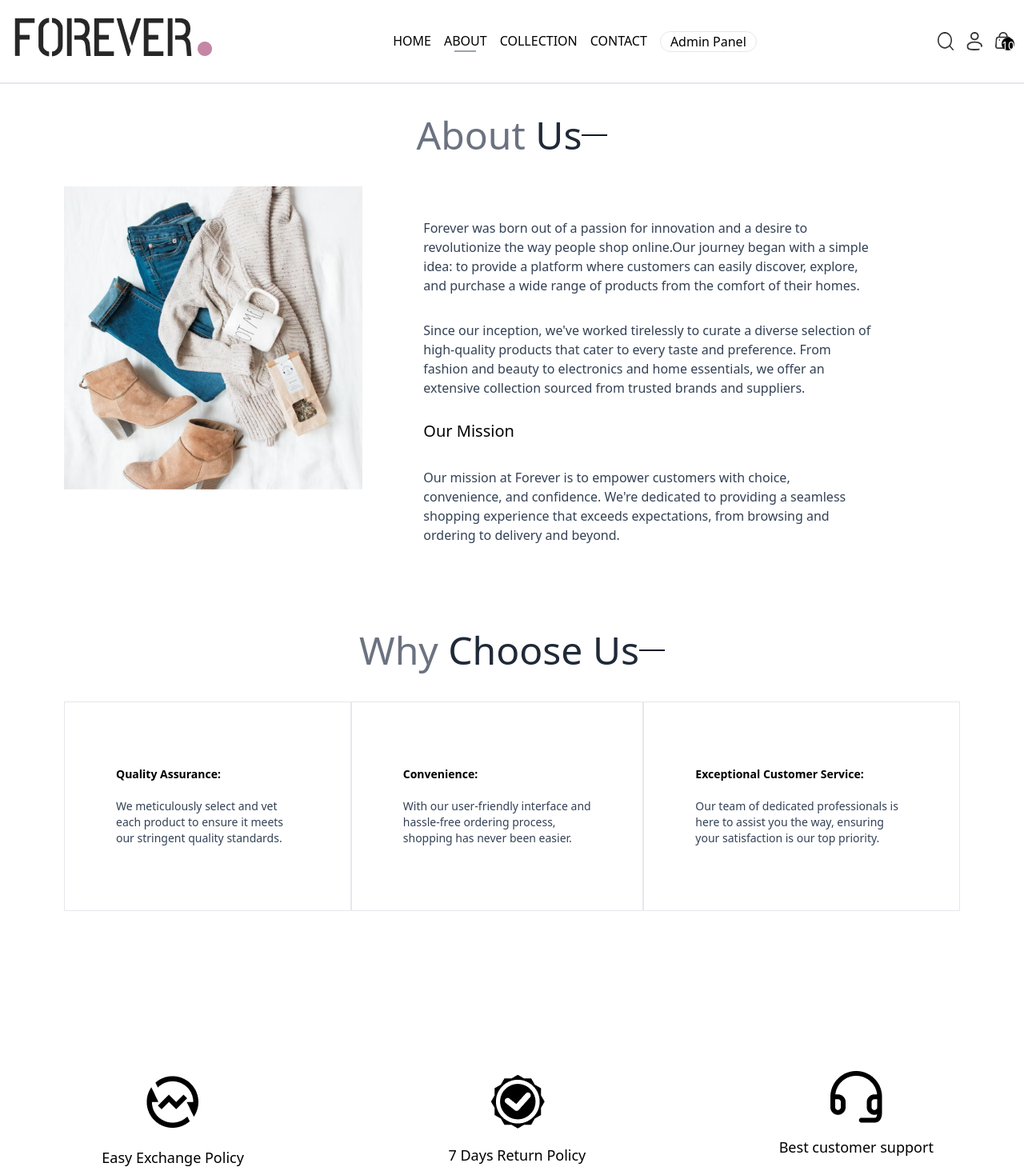
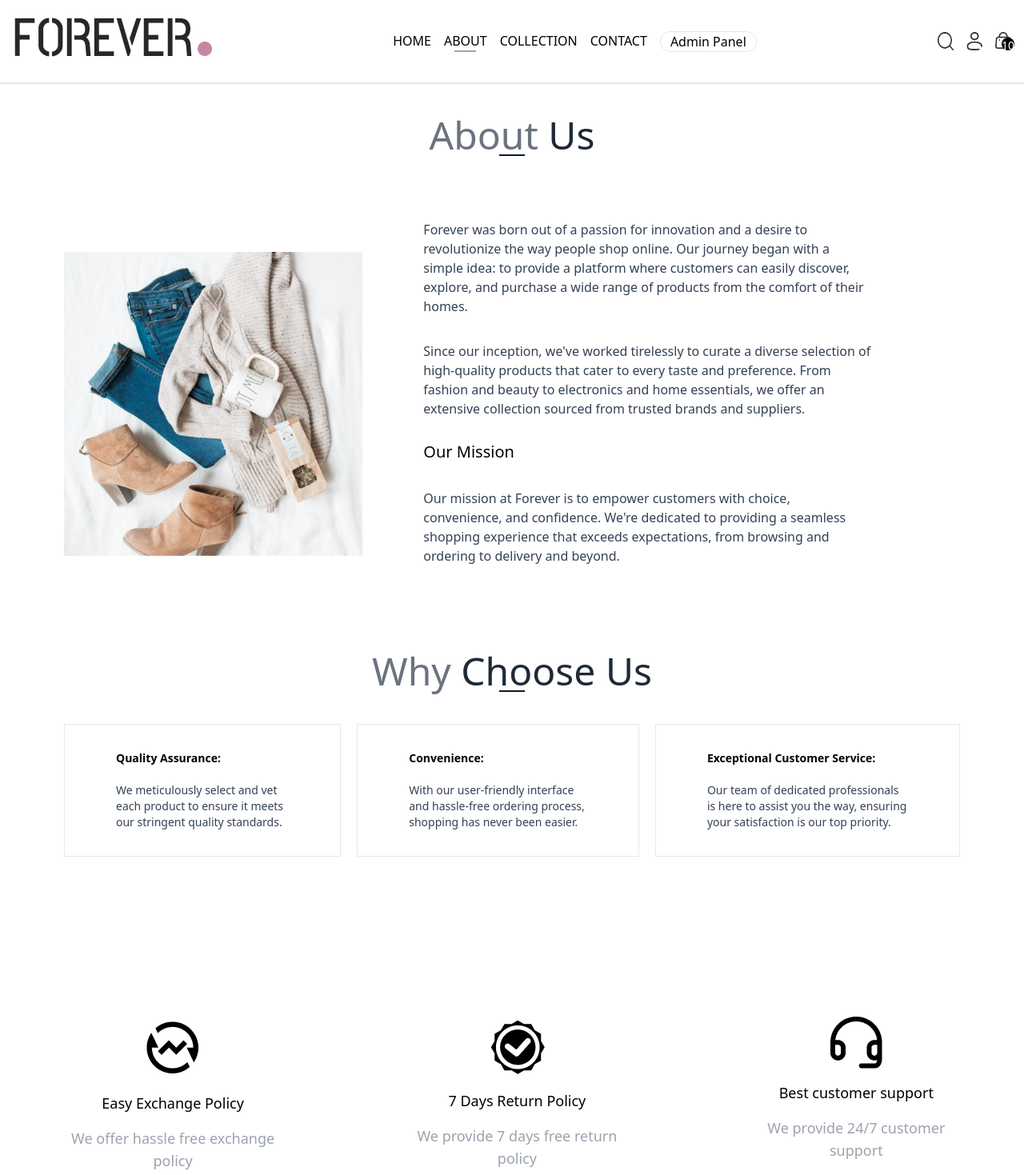
Before and after one commit to YoumnaElsaeedd/Forever-project, a React (Create React App) app: page /about in a window 1280 px wide. Shown: the top 1469 px of the page at 80% size. Built offline with nearby package versions, Linux system fonts and the light colour scheme.

Commit message:
efits in about and contact page

```diff
--- a/src/pages/about.jsx
+++ b/src/pages/about.jsx
@@ -6,40 +6,55 @@ import { assets } from '../assets/frontend_assets/assets'
 function About() {
   return (
     <>
-    <div className='flex justify-center items-center my-10'>
+    <div className='flex flex-col items-center my-10'>
   <Title text1="About" text2="Us" />
-    <p className='h-0.5 w-8 bg-slate-900 items-center'></p>
+  <p className='h-0.5 w-8 bg-slate-900'></p>
 </div>
-    <div className='sm:flex gap-9'>
-      <img  className='sm:w-1/3 h-1/3' src={assets.about_img}/>
+
+<div className='flex flex-col sm:flex-row gap-9 items-center'>
+  <img className='w-full sm:w-1/3 h-auto' src={assets.about_img} alt="About Us" />
   <div className='sm:w-1/2 m-10'>
-        <p className='mb-8 text-slate-700 text-left'>Forever was born out of a passion for innovation and a desire to revolutionize the way people shop online.Our journey began with a simple idea: to provide a platform where customers can easily discover, explore, and purchase a wide range of products from the comfort of their homes.</p>
-
-         <p className=' text-slate-700 text-left mb-7 '> Since our inception, we've worked tirelessly to curate a diverse selection of high-quality products that cater to every taste and preference.
-           From fashion and beauty to electronics and home essentials, we offer an extensive collection sourced from trusted brands and suppliers.</p>
+    <p className='mb-8 text-slate-700 text-left'>
+      Forever was born out of a passion for innovation and a desire to revolutionize the way people shop online. Our journey began with a simple idea: to provide a platform where customers can easily discover, explore, and purchase a wide range of products from the comfort of their homes.
+    </p>
+    <p className='text-slate-700 text-left mb-7'>
+      Since our inception, we've worked tirelessly to curate a diverse selection of high-quality products that cater to every taste and preference. From fashion and beauty to electronics and home essentials, we offer an extensive collection sourced from trusted brands and suppliers.
+    </p>
     <h1 className='text-black text-xl mb-8'>Our Mission</h1>
-       <p className=' text-slate-700 text-left mb-7 '> Our mission at Forever is to empower customers with choice, convenience, and confidence. We're dedicated to providing a seamless shopping experience that exceeds expectations, from browsing and ordering to delivery and beyond.</p>
-
+    <p className='text-slate-700 text-left mb-7'>
+      Our mission at Forever is to empower customers with choice, convenience, and confidence. We're dedicated to providing a seamless shopping experience that exceeds expectations, from browsing and ordering to delivery and beyond.
+    </p>
   </div>
 </div>
-    <div className='flex justify-center items-center my-10'>
-      <Title text1='Why' text2='Choose Us'/>
-      <p className='h-0.5 w-8 bg-slate-900 items-center'></p>
+
+<div className='flex flex-col items-center my-10'>
+  <Title text1='Why' text2='Choose Us' />
+  <p className='h-0.5 w-8 bg-slate-900'></p>
 </div>
-    <div className=' flex flex-col md:flex-row text-sm mb-20'>
-    <div  className="border px-10 md:px-16 py-8 sm:py-20 flex flex-col gap-5">
-      <b> Quality Assurance:</b>
-      <p className='text-slate-700 '>We meticulously select and vet each product to ensure it meets our stringent quality standards.</p>
+
+<div className='flex flex-col md:flex-row text-sm mb-20 gap-5'>
+  <div className="border px-10 md:px-16 py-8 flex flex-col gap-5">
+    <b>Quality Assurance:</b>
+    <p className='text-slate-700'>
+      We meticulously select and vet each product to ensure it meets our stringent quality standards.
+    </p>
   </div>
-    <div  className="border px-10 md:px-16 py-8 sm:py-20 flex flex-col gap-5">
-      <b> Convenience:</b>
-      <p className='text-slate-700 '>With our user-friendly interface and hassle-free ordering process, shopping has never been easier.</p>
+
+  <div className="border px-10 md:px-16 py-8 flex flex-col gap-5">
+    <b>Convenience:</b>
+    <p className='text-slate-700'>
+      With our user-friendly interface and hassle-free ordering process, shopping has never been easier.
+    </p>
   </div>
-    <div  className="border px-10 md:px-16 py-8 sm:py-20 flex flex-col gap-5">
-      <b> Exceptional Customer Service:</b>
-      <p className='text-slate-700 '>Our team of dedicated professionals is here to assist you the way, ensuring your satisfaction is our top priority.</p>
+
+  <div className="border px-10 md:px-16 py-8 flex flex-col gap-5">
+    <b>Exceptional Customer Service:</b>
+    <p className='text-slate-700'>
+      Our team of dedicated professionals is here to assist you the way, ensuring your satisfaction is our top priority.
+    </p>
   </div>
 </div>
+
      <NewSection/>
 
     </>
--- a/src/pages/contact.jsx
+++ b/src/pages/contact.jsx
@@ -7,26 +7,30 @@ import { assets } from '../assets/frontend_assets/assets'
 function Contact() {
   return (
     <>
-    <div className='flex justify-center items-center my-10'>
-    <Title text1="CONTACT" text2="US" />
-    <p className='h-0.5 w-8 bg-slate-900 items-center'></p>
-    </div>
-    <div className='sm:flex gap-9'>
-      <img  className='sm:w-1/3 h-1/3' src={assets.contact_img}/>
-      <div className='sm:w-1/2 m-10'>
-        <b className='mb-8 text-slate-700 text-left'>Our Store</b>
+    <div className='flex flex-col items-center my-10'>
+  <Title text1="CONTACT" text2="US" />
+  <p className='h-0.5 w-8 bg-slate-900'></p>
+</div>
 
-         <p className=' text-slate-700 text-left mb-7 '> 54709 Willms Station</p>
-           <p  className=' text-slate-700 text-left mb-7 '>Suite 350, Washington, USA</p>
-            <p  className=' text-slate-700 text-left mb-7 '>Tel: (415) 555-0132</p>
-         <p  className=' text-slate-700 text-left mb-7 '>Email: admin@forever.com</p>
-       <b className='mb-8 text-slate-700 text-left'>Careers at Forever</b>
-       <p className=' text-slate-700 text-left mb-7 '>Learn more about our teams and job openings.</p>
-       <button className='border border-black px-8 py-4 text-sm hover:bg-black hover:text-white transition-all duration-500'>EXPLORE JOBS</button>
+<div className='flex flex-col sm:flex-row gap-9 items-center'>
+  <img className='w-full sm:w-1/3 h-auto' src={assets.contact_img} alt="Contact Us" />
 
+  <div className='sm:w-1/2 m-10'>
+    <b className='mb-4 text-slate-700 text-left'>Our Store</b>
+    <p className='text-slate-700 text-left mb-7'>54709 Willms Station</p>
+    <p className='text-slate-700 text-left mb-7'>Suite 350, Washington, USA</p>
+    <p className='text-slate-700 text-left mb-7'>Tel: (415) 555-0132</p>
+    <p className='text-slate-700 text-left mb-7'>Email: admin@forever.com</p>
 
-      </div>
-      </div>
+    <b className='mb-4 text-slate-700 text-left'>Careers at Forever</b>
+    <p className='text-slate-700 text-left mb-7'>Learn more about our teams and job openings.</p>
+
+    <button className='border border-black px-8 py-4 text-sm hover:bg-black hover:text-white transition-all duration-500'>
+      EXPLORE JOBS
+    </button>
+  </div>
+</div>
+
       <NewSection/>
 
     </>
```
Lines whose indentation alone changed are shown as unchanged.
